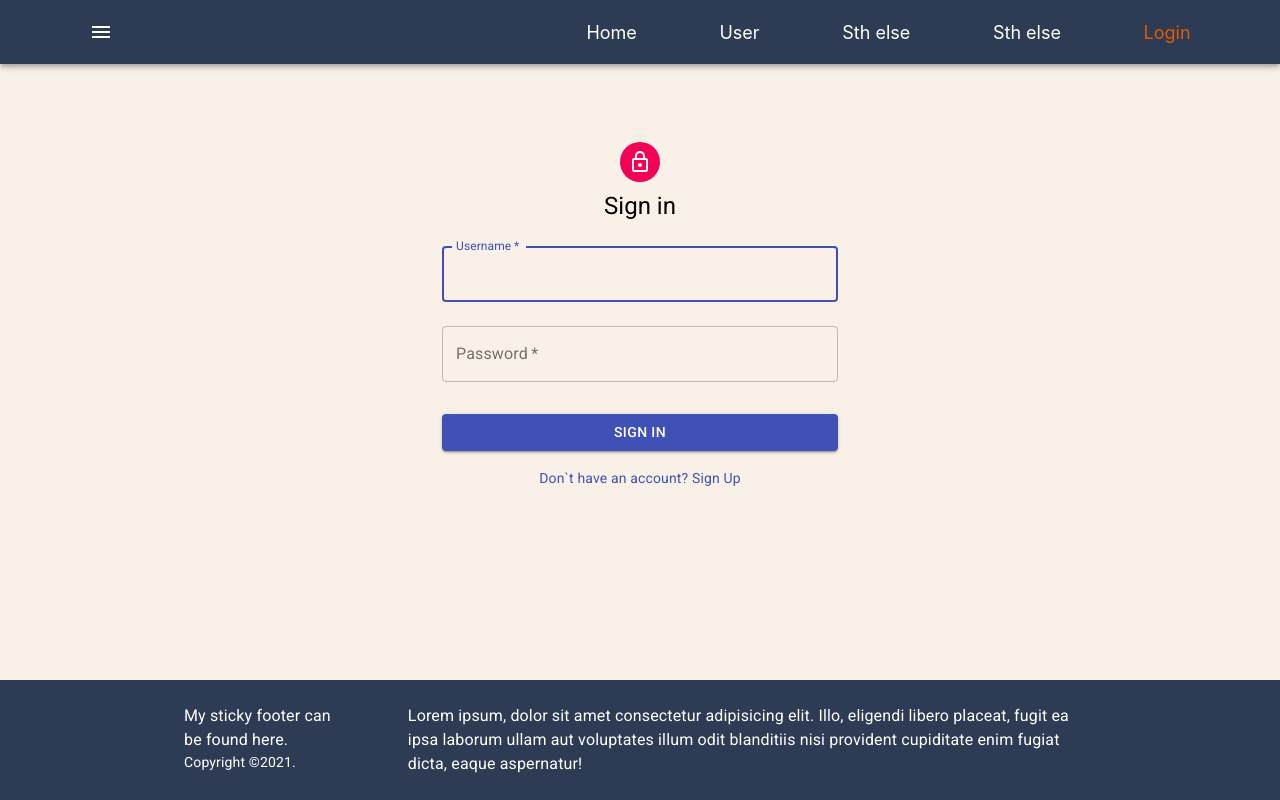
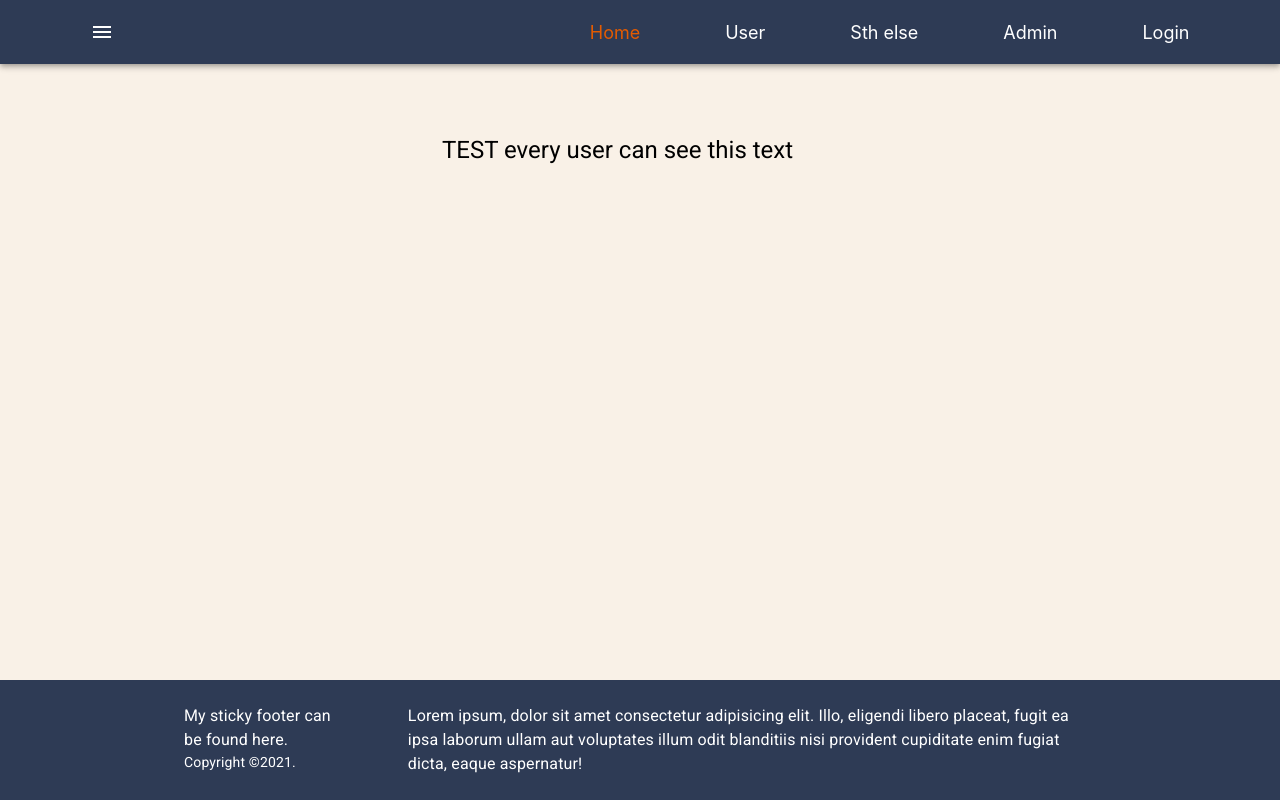
Before and after one commit to zhura0well/training-project-frontend, a React (Create React App) app: page / in a window 1280 px wide. Before the commit this address led to /login. Built offline with nearby package versions, Linux system fonts and the light colour scheme; sample sign-in values are in the browser's storage.

Commit message:
added roles to localStorage

```diff
--- a/src/components/header/index.jsx
+++ b/src/components/header/index.jsx
@@ -29,11 +29,11 @@ const Header = ({ isAuthorized }) => {
             <NavLink className='link' activeClassName='link-active' exact to='/user'>
               User
             </NavLink>
-            <NavLink className='link' activeClassName='link-active' exact to='/#'>
+            <NavLink className='link' activeClassName='link-active' exact to='/admin'>
               Sth else
             </NavLink>
-            <NavLink className='link' activeClassName='link-active' exact to='/#'>
-              Sth else
+            <NavLink className='link' activeClassName='link-active' exact to='/admin/all-users'>
+              Admin
             </NavLink>
             <NavLink exact to='/login' className='link' activeClassName='link-active'> {!isAuthorized ? 'Login' : 'Logout'}</NavLink>
           </Toolbar>
--- a/src/router/index.js
+++ b/src/router/index.js
@@ -13,6 +13,7 @@ import Moder from '../views/moder'
 import UserInfo from '../views/user-info'
 
 function Router() {
+
   const userRouts = [
     { path: '/user', component: <Home /> },
   ]
@@ -27,8 +28,7 @@ function Router() {
     { path: '/admin/user-info/:id', component: <UserInfo /> }
   ]
 
-  const roles = document.cookie.replace(/(?:(?:^|.*;\s*)roles\s*=\s*([^;]*).*$)|^.*$/, "$1")
-  const isAuthorized = document.cookie.replace(/(?:(?:^|.*;\s*)isAuthorized\s*=\s*([^;]*).*$)|^.*$/, "$1")
+  const roles = localStorage.getItem('roles') || ''
 
   return (
     <>
@@ -40,9 +40,9 @@ function Router() {
         <Login isRegistered={false} />
       </Route>
       <Route exact path='/'>
-        {!isAuthorized ?
-          <Redirect push to='/login' />
-          : <Home />}
+        {roles.length > 0 ?
+          <Home />
+          : <Redirect push to='/login' />}
       </Route>
       {
         roles.includes(ROLE.USER) &&
--- a/src/views/login/index.jsx
+++ b/src/views/login/index.jsx
@@ -41,8 +41,9 @@ const Login = (props) => {
 
   const login = async () => {
     const url = props.isRegistered ? '/api/login' : '/api/register'
+
     postData(url, { username, password })
-      .then(() => document.cookie = 'isAuthorized=true')
+      .then(response => localStorage.setItem('roles', response.roles))
       .then(() => {
         setUsername('')
         setPassword('')
```
